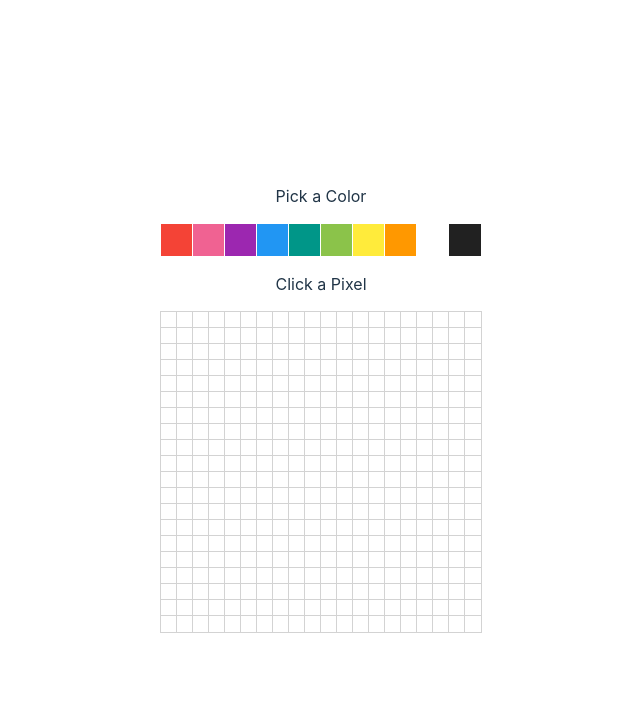
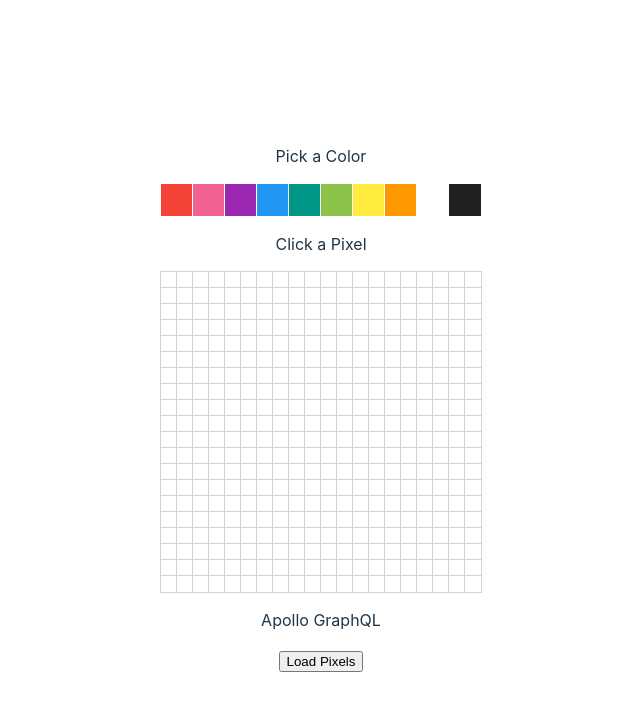
Before and after one commit to trudoholic/pixels-client, a React (Vite) app: page / in a window 1280 px wide. Shown: the top 710 px of the page, without its empty margins (319-959 px from the left). Built offline with nearby package versions, Linux system fonts and the light colour scheme.

Commit message:
ApolloClient

```diff
--- a/package.json
+++ b/package.json
@@ -10,6 +10,10 @@
     "preview": "vite preview"
   },
   "dependencies": {
+    "@apollo/react-hooks": "^4.0.0",
+    "apollo-boost": "^0.4.9",
+    "graphql": "^15.8.0",
+    "graphql-tag": "^2.12.6",
     "prop-types": "^15.8.1",
     "react": "^18.2.0",
     "react-dom": "^18.2.0"
--- a/src/App.jsx
+++ b/src/App.jsx
@@ -1,6 +1,31 @@
 import { useState } from 'react'
 import ColorPicker from "./ColorPicker.jsx"
 import Pixel from "./Pixel.jsx"
+
+//
+import {ApolloClient, HttpLink, InMemoryCache} from 'apollo-boost'
+import gql from 'graphql-tag'
+
+const endPointUrl = 'http://localhost:9000/graphql'
+const client = new ApolloClient({
+  link: new HttpLink({uri: endPointUrl}),
+  cache: new InMemoryCache(),
+})
+
+async function loadPixelsAsync() {
+  const query = gql`
+    {
+      pixels {
+        id
+        color
+      }
+    }
+  `
+  const {data: {pixels}} = await client.query({query})
+  console.log("data.pixels", pixels)
+  return pixels
+}
+//
 
 const pixels = new Array(400).fill("white")
 
@@ -17,6 +42,8 @@ function App() {
           <Pixel color={pixel} key={idx} newColor={color} />
         ))}
       </div>
+      <p>Apollo GraphQL</p>
+      <input type="button"  value="Load Pixels" onClick={loadPixelsAsync}/>
     </div>
   )
 }
```
Also changed, not shown: remote-schema.graphql (added, +14 -0 lines), 2 other files (tests, documents, lock files or other folders).
